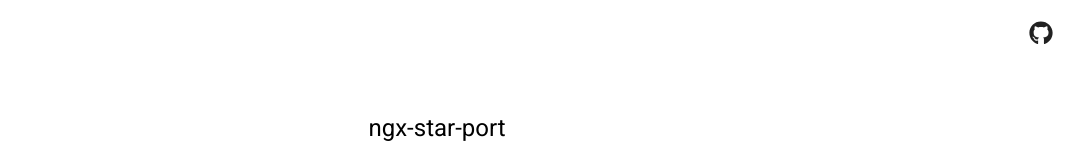
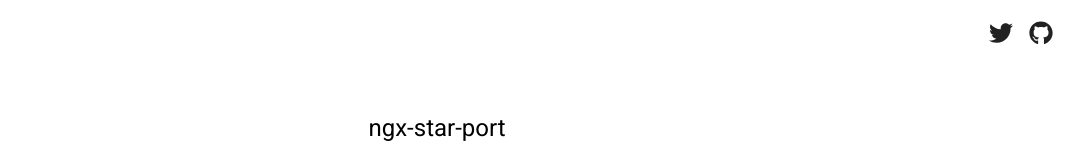
Before and after one commit to kasual1/ngx-star-port, an Angular app: page /ngx-star-port/master in a window 1280 px wide. Shown: the top 160 px of the page, without its empty margins (203-1280 px from the left). Built offline with nearby package versions, Linux system fonts and the light colour scheme; what ngx-star-port would draw is missing.

Commit message:
Add twitter button

```diff
--- a/projects/demo/src/app/app.component.html
+++ b/projects/demo/src/app/app.component.html
@@ -1,11 +1,18 @@
 <mat-toolbar>
+    <a
+        mat-icon-button
+        aria-label="Twitter"
+        href="https://twitter.com/seifertluk11"
+    >
+        <mat-icon svgIcon="twitter"></mat-icon>
+    </a>
     <a
         mat-icon-button
         aria-label="Github"
         href="https://github.com/kasual1/ngx-star-port"
     >
         <mat-icon svgIcon="github"></mat-icon>
-</a>
+    </a>
 </mat-toolbar>
 
 <router-outlet></router-outlet>
--- a/projects/demo/src/app/app.component.ts
+++ b/projects/demo/src/app/app.component.ts
@@ -9,8 +9,14 @@ import { DomSanitizer } from '@angular/platform-browser';
 })
 export class AppComponent {
   constructor(iconRegistry: MatIconRegistry, sanitizer: DomSanitizer) {
-    iconRegistry.addSvgIcon(
+    iconRegistry
+    .addSvgIcon(
       'github',
-      sanitizer.bypassSecurityTrustResourceUrl('assets/github.svg'));
+      sanitizer.bypassSecurityTrustResourceUrl('assets/github.svg')
+    )
+    .addSvgIcon(
+      'twitter',
+      sanitizer.bypassSecurityTrustResourceUrl('assets/twitter.svg')
+    );
   }
 }
```
Also changed, not shown: projects/demo/src/assets/twitter.svg (added).
